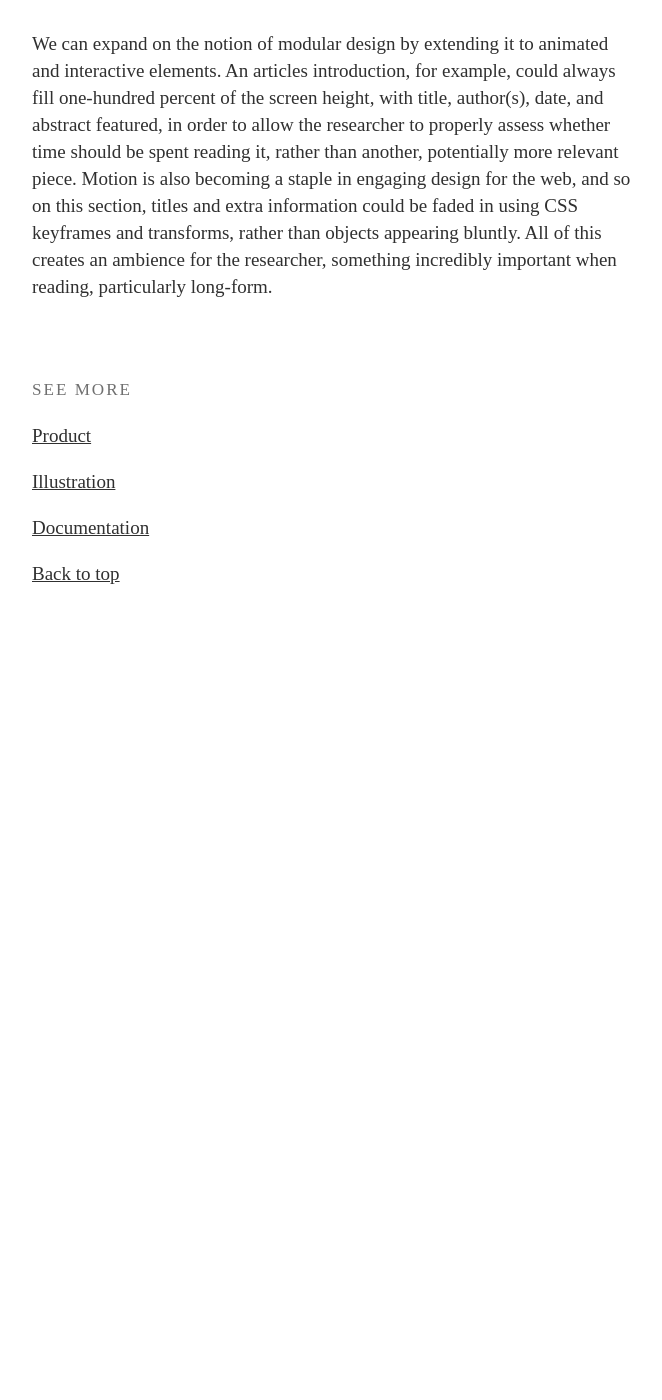
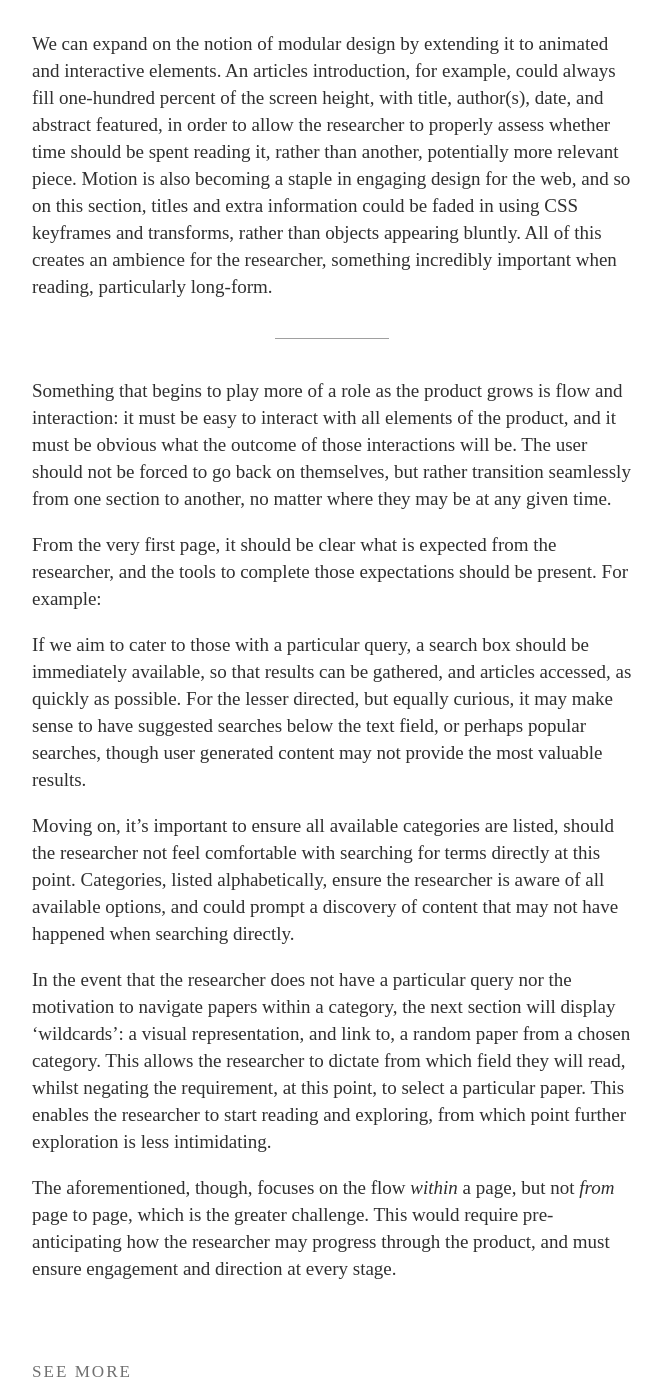
Before and after one commit to craigthomasfrost/cfdesigner.github.io, a Jekyll site: the page built from coach/product/index.md, in a window 1280 px wide and 1400 px high, scrolled down 3062 px. Shown: the whole window, without its empty margins (308-970 px from the left). Built offline with Jekyll 4.4.1, drawn with Linux system fonts in a browser that asks for light colours; nearby versions of some CDN libraries; Markdown is read by kramdown in place of the engine named in the settings; before the commit the page ends 3692 px from its top, so only the background shows below that.

```diff
--- a/coach/product/index.md
+++ b/coach/product/index.md
@@ -37,3 +37,17 @@ The icon we will focus on is the 'search' icon. When this is clicked, rather tha
 {% include aside.html class="two-column" text="At this point, it feels as though we're getting a little ahead of ourselves. Whilst the considerations stated thus far may be useful, their usefulness is determined at a much later stage. Going forward, we shall discuss more conceptual goals; looser thoughts and ideas, in the hope that extra ordinary things appear organically, through process and synthesis. We will, however, revisit some of the above later on. This is to be stated on the record because, as aforementioned, this document is live." %}
 
 We can expand on the notion of modular design by extending it to animated and interactive elements. An articles introduction, for example, could always fill one-hundred percent of the screen height, with title, author(s), date, and abstract featured, in order to allow the researcher to properly assess whether time should be spent reading it, rather than another, potentially more relevant piece. Motion is also becoming a staple in engaging design for the web, and so on this section, titles and extra information could be faded in using CSS keyframes and transforms, rather than objects appearing bluntly. All of this creates an ambience for the researcher, something incredibly important when reading, particularly long-form.
+
+***
+
+Something that begins to play more of a role as the product grows is flow and interaction: it must be easy to interact with all elements of the product, and it must be obvious what the outcome of those interactions will be. The user should not be forced to go back on themselves, but rather transition seamlessly from one section to another, no matter where they may be at any given time.
+
+From the very first page, it should be clear what is expected from the researcher, and the tools to complete those expectations should be present. For example:
+
+If we aim to cater to those with a particular query, a search box should be immediately available, so that results can be gathered, and articles accessed, as quickly as possible. For the lesser directed, but equally curious, it may make sense to have suggested searches below the text field, or perhaps popular searches, though user generated content may not provide the most valuable results.
+
+Moving on, it's important to ensure all available categories are listed, should the researcher not feel comfortable with searching for terms directly at this point. Categories, listed alphabetically, ensure the researcher is aware of all available options, and could prompt a discovery of content that may not have happened when searching directly.
+
+In the event that the researcher does not have a particular query nor the motivation to navigate papers within a category, the next section will display 'wildcards': a visual representation, and link to, a random paper from a chosen category. This allows the researcher to dictate from which field they will read, whilst negating the requirement, at this point, to select a particular paper. This enables the researcher to start reading and exploring, from which point further exploration is less intimidating.
+
+The aforementioned, though, focuses on the flow *within* a page, but not *from* page to page, which is the greater challenge. This would require pre-anticipating how the researcher may progress through the product, and must ensure engagement and direction at every stage.
```
Also changed, not shown: Gruntfile.js (added, +16 -0 lines), package.json (added, +33 -0 lines), professional-study/index.md (+4 -0 lines), 1 other file.
